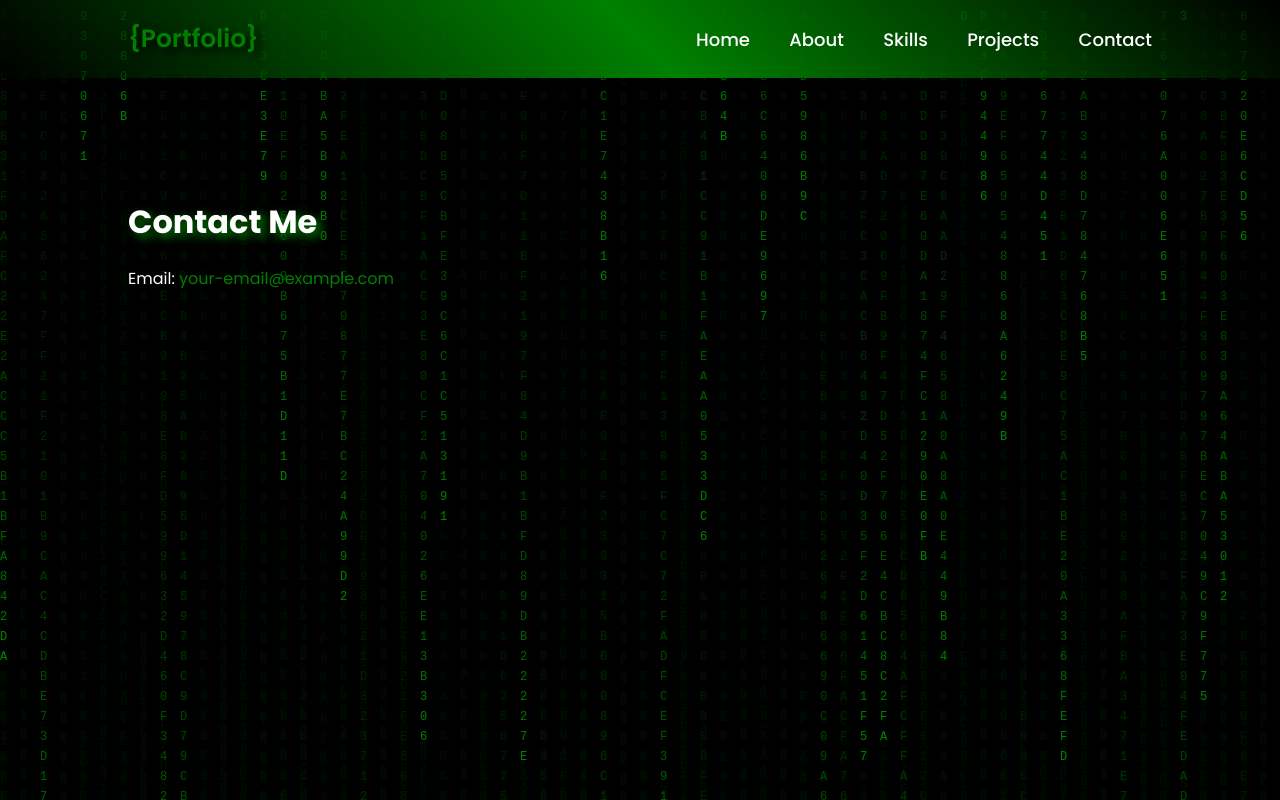
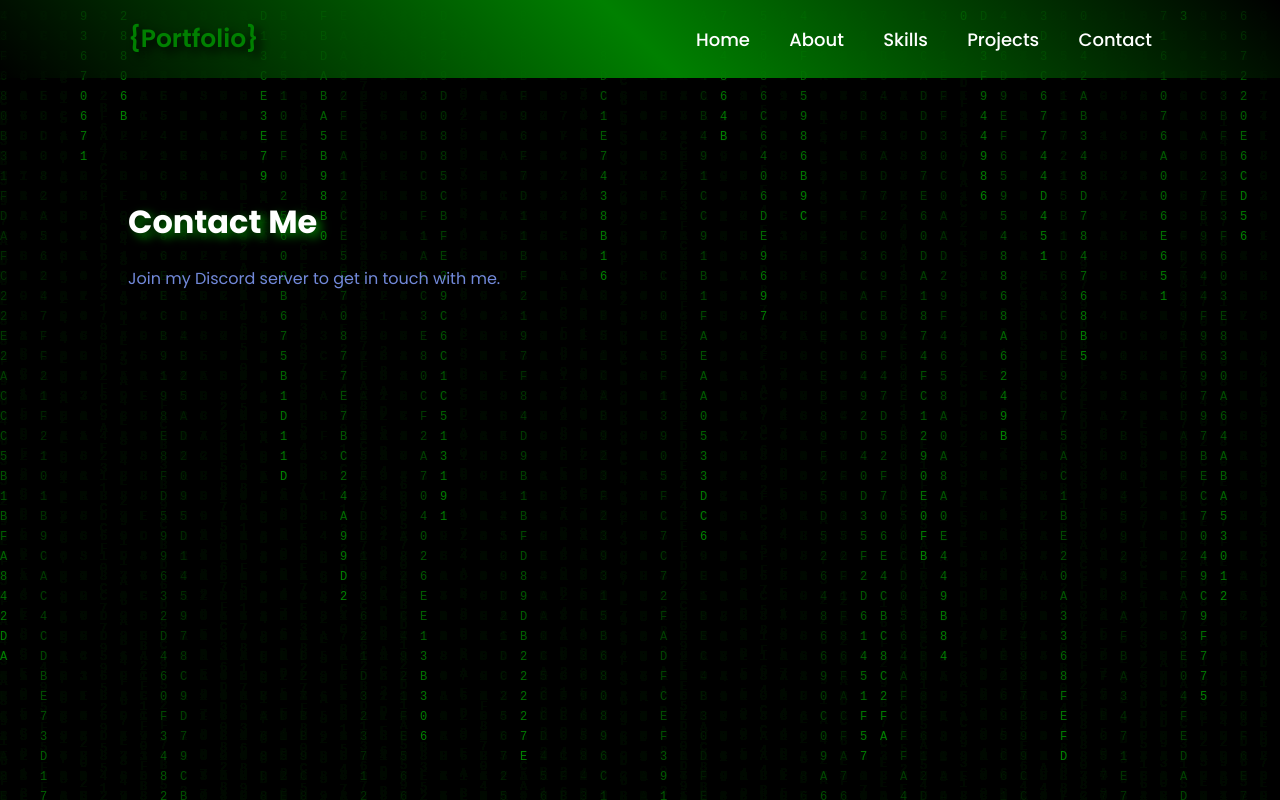
Before and after one commit to bed0c/bed0c.github.io, a plain HTML site: page contact.html in a window 1280 px wide. Drawn offline with Linux system fonts and the light colour scheme.

Commit message:
Update contact.html

```diff
--- a/contact.html
+++ b/contact.html
@@ -28,7 +28,7 @@
     <section id="contact" class="contact">
         <div class="contact-content">
             <h3>Contact Me</h3>
-            <p>Email: <a href="mailto:your-email@example.com">your-email@example.com</a></p>
+            <p href="https://discord.gg/" style="color: #7289DA; text-decoration: none;">Join my Discord server to get in touch with me.</p>
         </div>
     </section>
 
```
